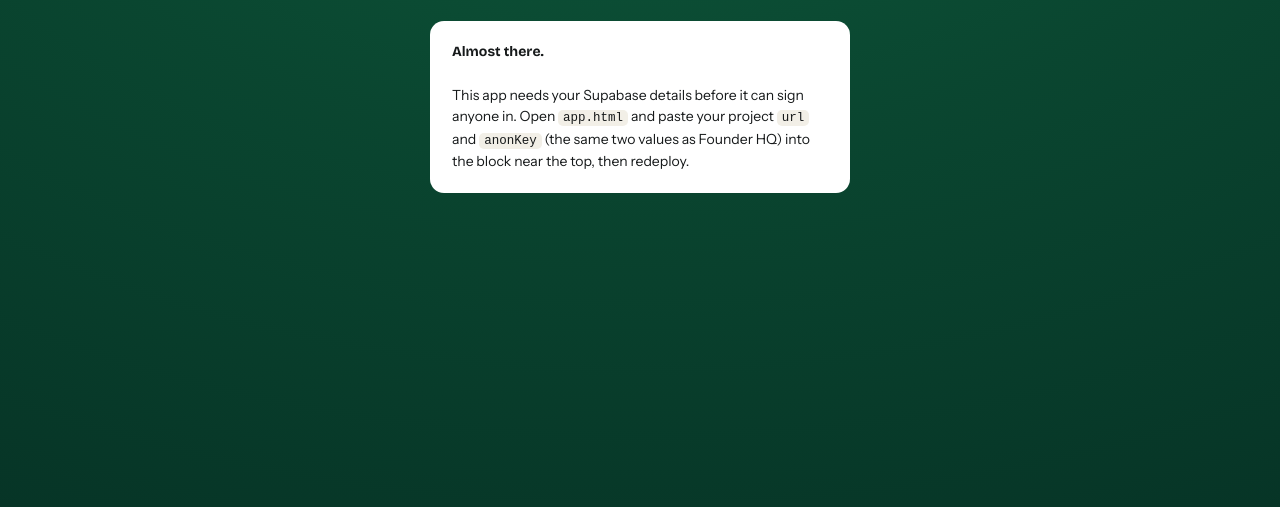
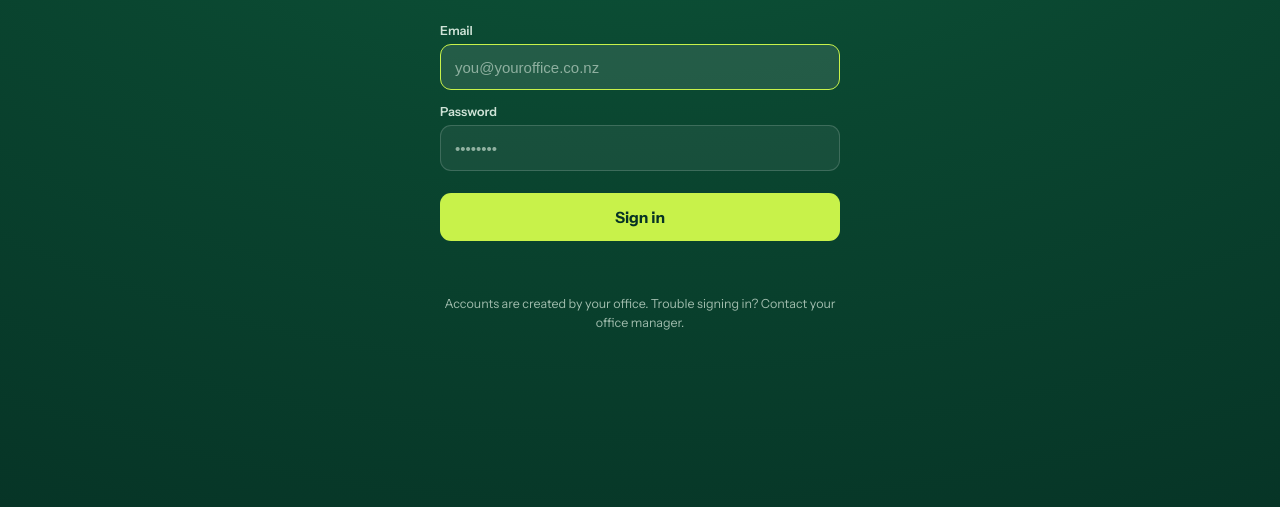
Before and after one commit to ListEdge/listedge-website, a plain HTML site: page app.html in a window 1280 px wide. Shown: the part 293-800 px from the top of the page. Drawn offline with nearby package versions, Linux system fonts and the light colour scheme.

Commit message:
Update app.html

```diff
--- a/app.html
+++ b/app.html
@@ -15,8 +15,8 @@
      Use the SAME two values as Founder HQ (see assets/admin/supabase-config.js).
      The anon key is a public client key — safe to keep here. */
   window.LISTEDGE_SUPABASE = {
-    url:     "https://YOUR-PROJECT.supabase.co",
-    anonKey: "YOUR-ANON-KEY"
+    url:     "https://szqtmvvxyoypbralobmk.supabase.co",
+    anonKey: "sb_publishable_g0Az9muzYSzthynORNkRgQ_JXWyqZKP"
   };
   /* ▲▲▲  FILL THESE IN  ▲▲▲ */
 </script>
```
